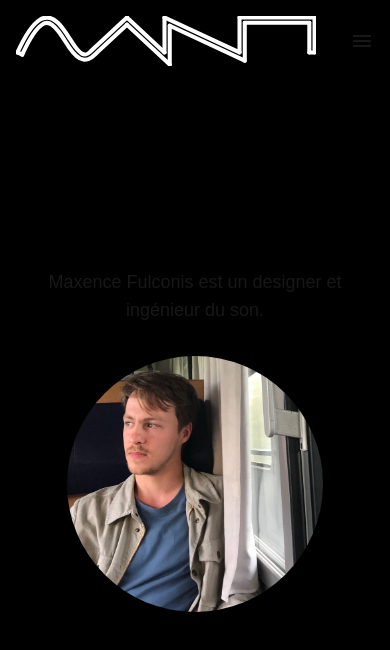
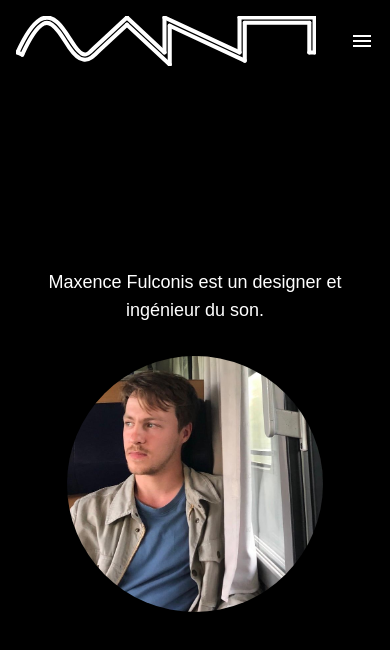
Before and after one commit to nastassiafulconis/max_3d_site, a Next.js app: page / in a window 390 px wide. Shown: the top 650 px of the page. Built offline with nearby package versions, Linux system fonts and the light colour scheme.

Commit message:
fix mobile take 2?

```diff
--- a/src/styles/globals.css
+++ b/src/styles/globals.css
@@ -14,14 +14,24 @@
   }
 }
 
+/* Force dark mode styles regardless of system preferences */
 body {
-  color: var(--foreground);
-  background: var(--background);
+  color: #ffffff !important;
+  background: #000000;
   font-family: Arial, Helvetica, sans-serif;
-  -webkit-text-fill-color: var(--foreground);
+  -webkit-text-fill-color: #ffffff !important;
 }
 
+/* Force white text on all text elements */
+p, h1, h2, h3, h4, h5, h6, span, div, label {
+  color: #ffffff !important;
+  -webkit-text-fill-color: #ffffff !important;
+}
+
+/* Style form elements specifically */
 input, textarea {
-  color: var(--foreground);
-  -webkit-text-fill-color: var(--foreground);
+  color: #ffffff !important;
+  -webkit-text-fill-color: #ffffff !important;
+  background-color: transparent !important;
+  border-color: #ffffff !important;
 }
```
